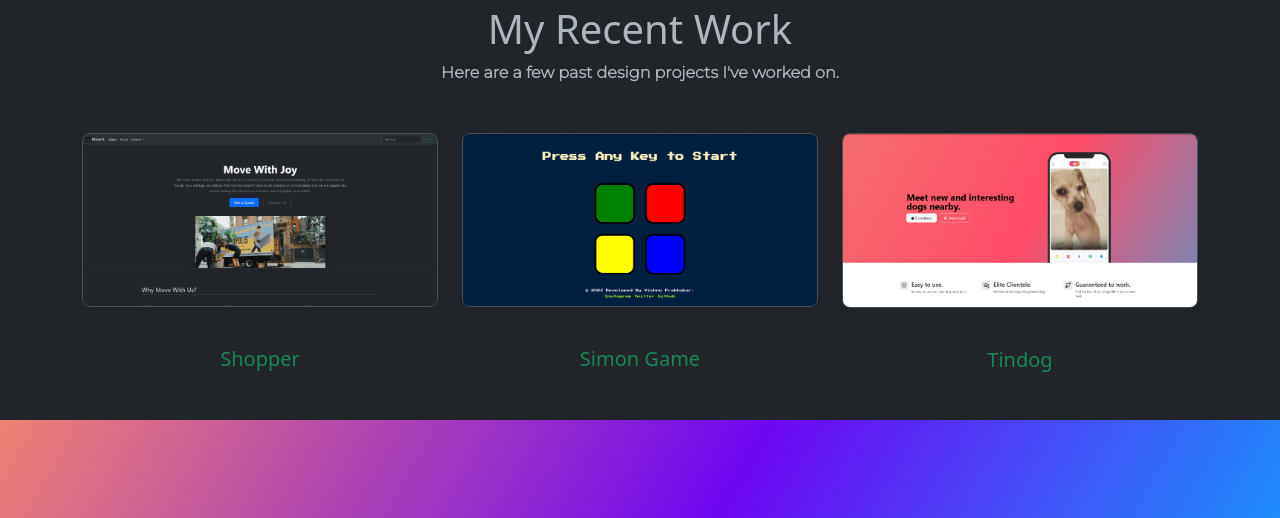
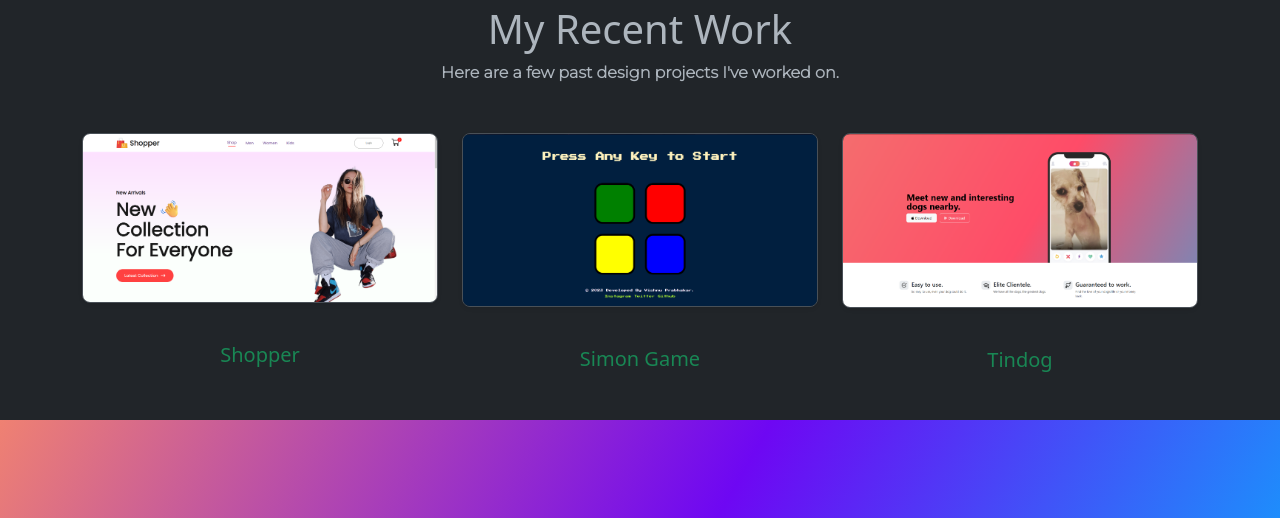
Before and after one commit to quickshifter8461/Personal-website, a plain HTML site: page index.html in a window 1280 px wide. Shown: the part 1480-1998 px from the top of the page. Drawn offline with nearby package versions, Linux system fonts and the light colour scheme.

Commit message:
Update index.html

```diff
--- a/index.html
+++ b/index.html
@@ -86,7 +86,7 @@
         <div class="row row-cols-1 row-cols-sm-2 row-cols-lg-3">
 
           <div class="col card-hover shadow-none bg-none position-relative mb-4 mb-lg-5">
-            <img src="./images/Moveit.png" class="b-block border rounded-3 shadow-sm img-fluid mb-3" width="700" height="500" loading="lazy" alt="Move It">
+            <img src="./images/shopper.png" class="b-block border rounded-3 shadow-sm img-fluid mb-3" width="700" height="500" loading="lazy" alt="Move It">
             <h3 class="h5 mt-4 mb-3 mb-lg-0">
               <a class="link-success link-offset-2 link-offset-3-hover link-underline link-underline-opacity-0 link-underline-opacity-75-hover
               Underline opacity 0" href="https://quickshifter8461.github.io/Shoppe/" class="stretched-link">Shopper</a>
```
